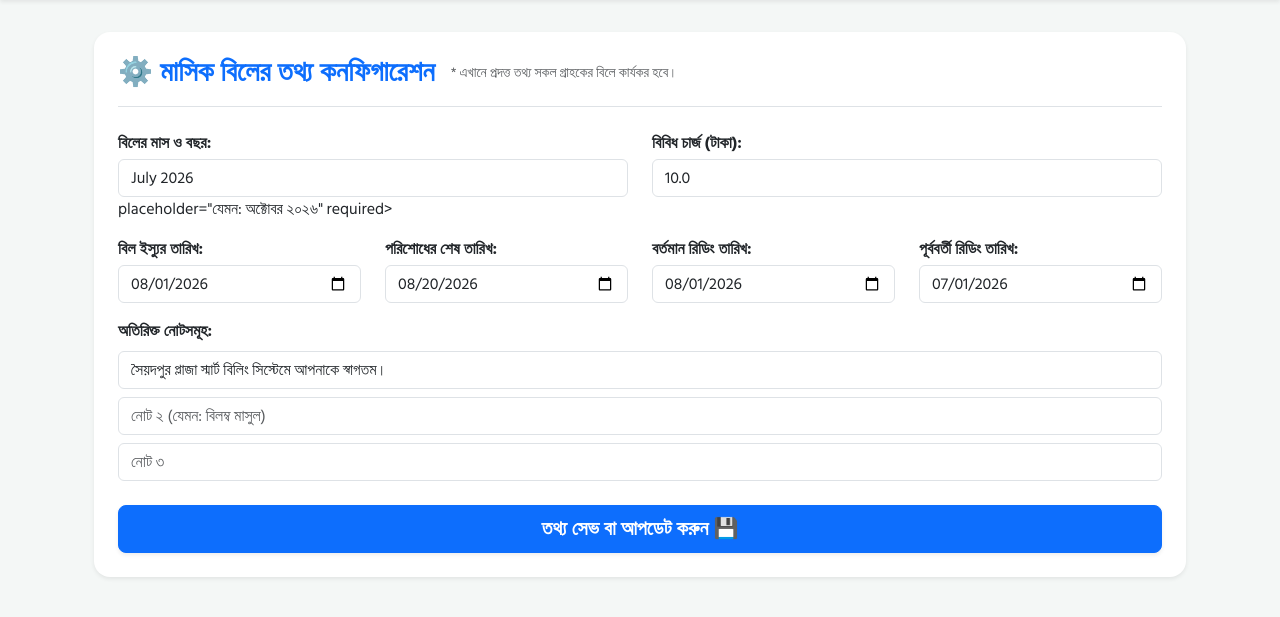
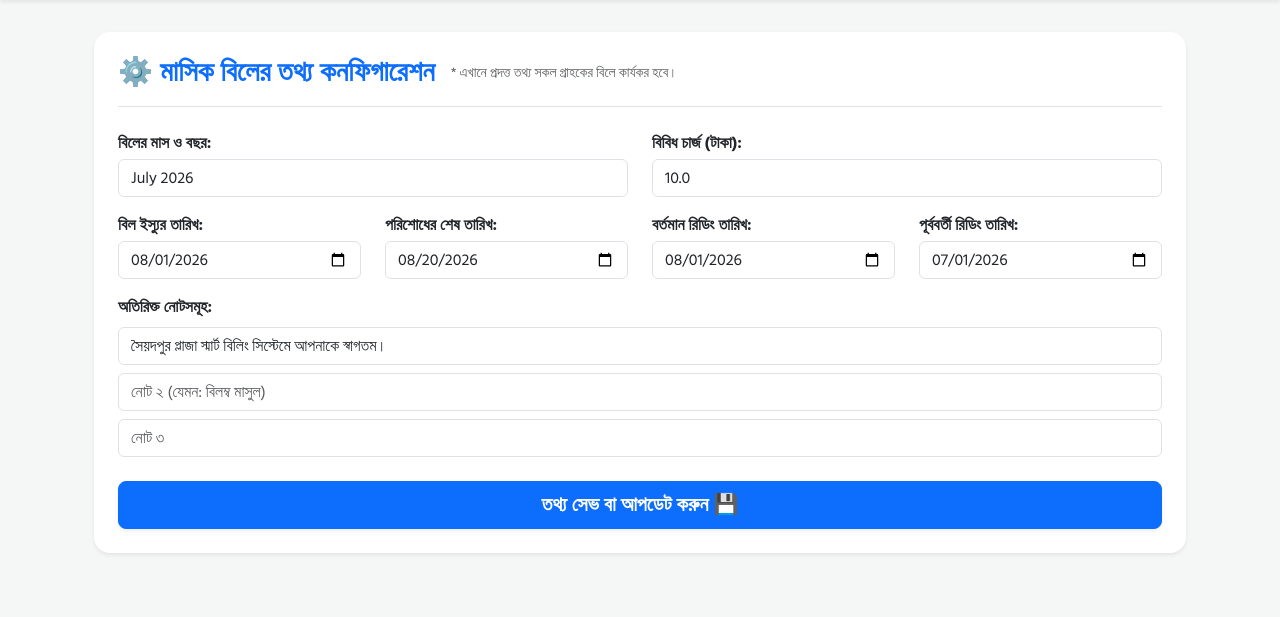
Before and after one commit to rafian-git/Saidpur_Plaza_Electricity_Billing, a Flask app: page /bill/monthly_bill_configuration in a window 1280 px wide. Shown: the part 62-679 px from the top of the page. Run offline with Flask 3, Linux system fonts and the light colour scheme; a user stored in the database is signed in; data comes from the database, SQL or seed files in the repository.

Commit message:
client dashboard issue fix

```diff
--- a/templates/customer_login.html
+++ b/templates/customer_login.html
@@ -52,9 +52,9 @@
         <button type="submit" class="btn btn-customer-login w-100 btn-lg rounded-3">পোর্টালে প্রবেশ করুন ➔</button>
     </form>
 
-    <div class="text-center mt-4">
+    <!-- <div class="text-center mt-4">
         <a href="{{ url_for('login') }}" class="text-decoration-none fw-semibold" style="color: #11998e;">← স্টাফ লগইন পাতায় ফিরুন</a>
-    </div>
+    </div> -->
 </div>
 
 <script>
--- a/templates/customer_view_bills.html
+++ b/templates/customer_view_bills.html
@@ -1,4 +1,4 @@
-{% extends 'base.html' %}
+{% extends 'customer_layout.html' %}
 
 {% block content %}
 <div class="container mt-4">
--- a/templates/monthly_config.html
+++ b/templates/monthly_config.html
@@ -15,8 +15,7 @@
                 <div class="col-md-6 mb-3">
                     <label class="fw-bold text-dark mb-1">বিলের মাস ও বছর:</label>
                     <input type="text" name="bill_month" class="form-control"
-                            value="{{ config.bill_month if config else '' }}" required>
-                            placeholder="যেমন: অক্টোবর ২০২৬" required>
+                            value="{{ config.bill_month if config else '' }}" placeholder="যেমন: অক্টোবর ২০২৬" required>
                 </div>
                 <div class="col-md-6 mb-3">
                     <label class="fw-bold text-dark mb-1">বিবিধ চার্জ (টাকা):</label>
```
